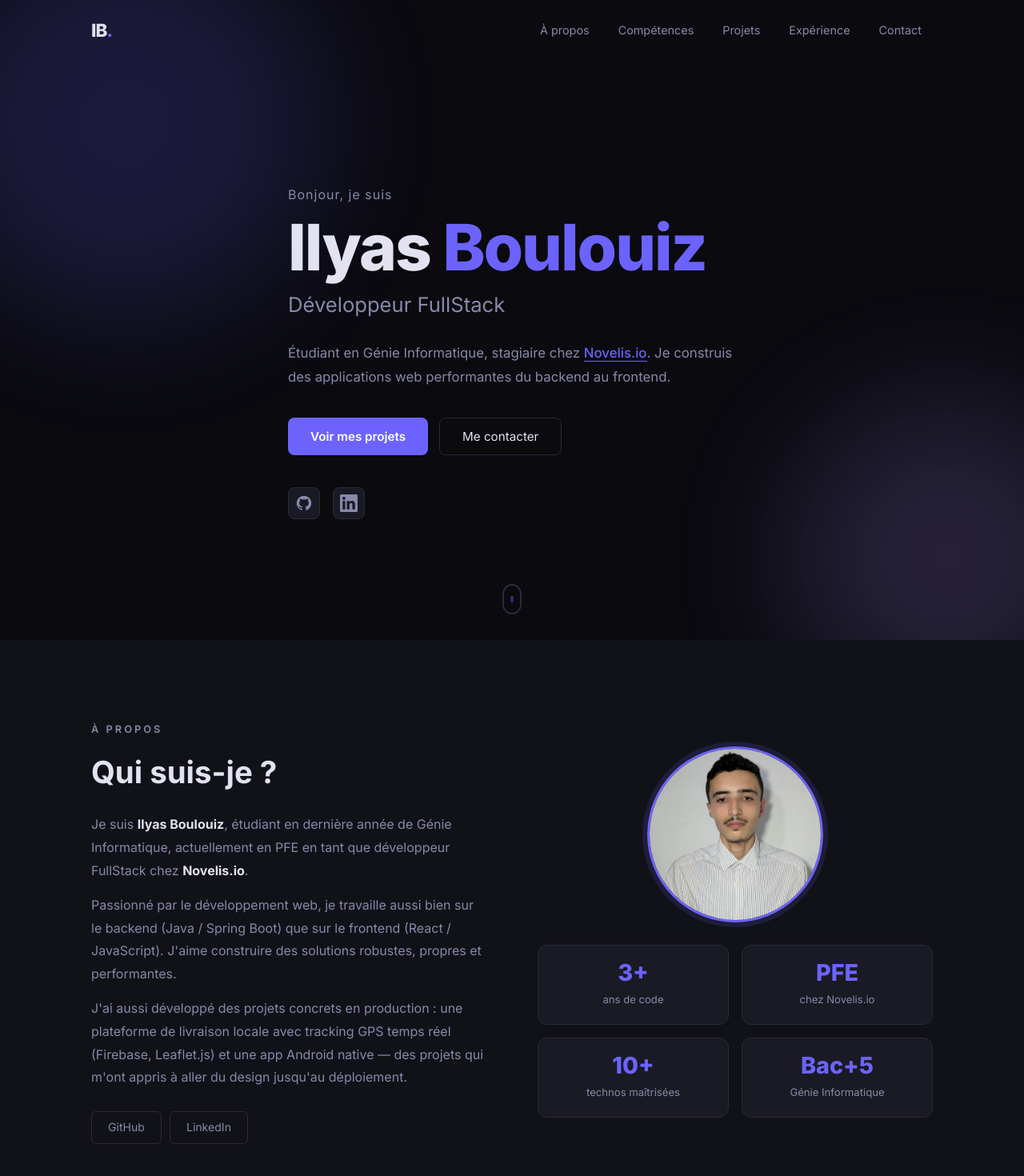
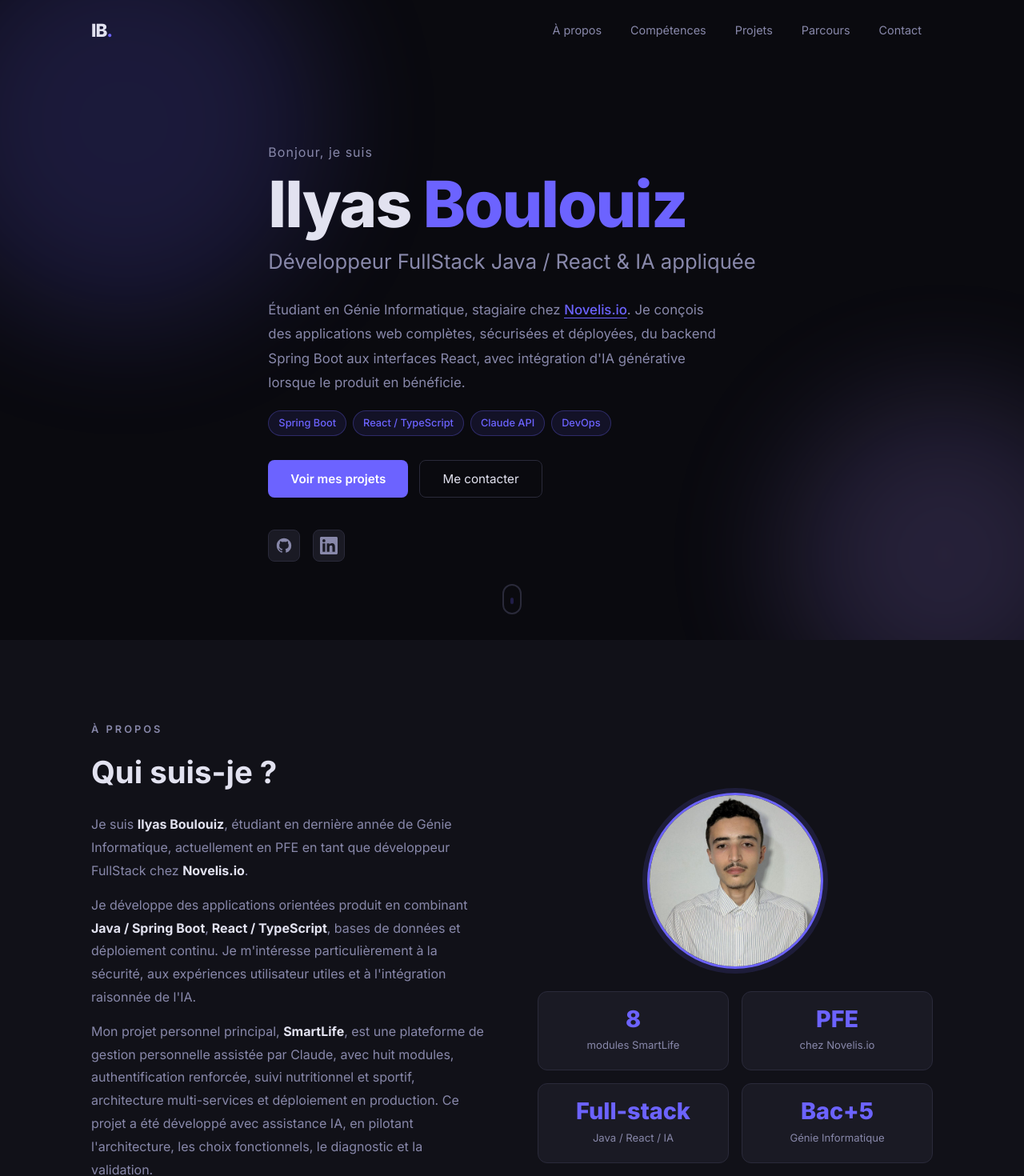
Before and after one commit to ilyas8888/ilyas8888.github.io, a React (Vite) app: page / in a window 1280 px wide. Shown: the top 1470 px of the page at 80% size. Built offline with nearby package versions, Linux system fonts and the light colour scheme.

Commit message:
feat(portfolio): mettre en avant SmartLife et le profil full-stack IA

```diff
--- a/index.html
+++ b/index.html
@@ -4,8 +4,8 @@
     <meta charset="UTF-8" />
     <link rel="icon" type="image/svg+xml" href="/favicon.svg" />
     <meta name="viewport" content="width=device-width, initial-scale=1.0" />
-    <meta name="description" content="Portfolio d'Ilyas Boulouiz — Développeur FullStack (Java, Spring Boot, React)" />
-    <title>Ilyas Boulouiz — Développeur FullStack</title>
+    <meta name="description" content="Portfolio d'Ilyas Boulouiz - Développeur FullStack Java, React et IA appliquée. Découvrez SmartLife, plateforme personnelle intelligente." />
+    <title>Ilyas Boulouiz - Développeur FullStack Java / React & IA</title>
     <link rel="preconnect" href="https://fonts.googleapis.com" />
     <link rel="preconnect" href="https://fonts.gstatic.com" crossorigin />
     <link href="https://fonts.googleapis.com/css2?family=Inter:wght@400;500;600;700;800&display=swap" rel="stylesheet" />
--- a/src/components/About.jsx
+++ b/src/components/About.jsx
@@ -2,9 +2,9 @@ import './About.css'
 import photo from '../assets/ilyas.jpeg'
 
 const facts = [
-  { value: '3+', label: 'ans de code' },
+  { value: '8', label: 'modules SmartLife' },
   { value: 'PFE', label: 'chez Novelis.io' },
-  { value: '10+', label: 'technos maîtrisées' },
+  { value: 'Full-stack', label: 'Java / React / IA' },
   { value: 'Bac+5', label: 'Génie Informatique' },
 ]
 
@@ -21,14 +21,15 @@ export default function About() {
               actuellement en PFE en tant que développeur FullStack chez <strong>Novelis.io</strong>.
             </p>
             <p style={{ marginTop: '14px' }}>
-              Passionné par le développement web, je travaille aussi bien sur le backend (Java / Spring Boot)
-              que sur le frontend (React / JavaScript). J'aime construire des solutions robustes,
-              propres et performantes.
+              Je développe des applications orientées produit en combinant <strong>Java / Spring Boot</strong>,
+              <strong> React / TypeScript</strong>, bases de données et déploiement continu. Je m'intéresse
+              particulièrement à la sécurité, aux expériences utilisateur utiles et à l'intégration raisonnée de l'IA.
             </p>
             <p style={{ marginTop: '14px' }}>
-              J'ai aussi développé des projets concrets en production : une plateforme de livraison locale
-              avec tracking GPS temps réel (Firebase, Leaflet.js) et une app Android native — des projets
-              qui m'ont appris à aller du design jusqu'au déploiement.
+              Mon projet personnel principal, <strong>SmartLife</strong>, est une plateforme de gestion personnelle
+              assistée par Claude, avec huit modules, authentification renforcée, suivi nutritionnel et sportif,
+              architecture multi-services et déploiement en production. Ce projet a été développé avec assistance IA,
+              en pilotant l'architecture, les choix fonctionnels, le diagnostic et la validation.
             </p>
             <div className="about-btns" style={{ marginTop: '28px' }}>
               <a href="https://github.com/ilyas8888" target="_blank" rel="noreferrer" className="btn-outline-sm">
@@ -53,7 +54,6 @@ export default function About() {
               ))}
             </div>
           </div>
-
         </div>
       </div>
     </section>
--- a/src/components/Contact.jsx
+++ b/src/components/Contact.jsx
@@ -10,7 +10,7 @@ export default function Contact() {
   const submit = e => {
     e.preventDefault()
     // Ouvre le client email avec les infos pré-remplies
-    const subject = encodeURIComponent(`Portfolio — Message de ${form.name}`)
+    const subject = encodeURIComponent(`Portfolio - Message de ${form.name}`)
     const body = encodeURIComponent(`${form.message}\n\nDe : ${form.name}\nEmail : ${form.email}`)
     window.location.href = `mailto:ilyassboulouiz@outlook.com?subject=${subject}&body=${body}`
     setSent(true)
@@ -20,12 +20,12 @@ export default function Contact() {
     <section id="contact">
       <div className="container">
         <p className="section-label">Contact</p>
-        <h2 className="section-title">Travaillons ensemble</h2>
-        <p className="section-sub">Une question, une opportunité ? Je suis disponible.</p>
+        <h2 className="section-title">Échangeons sur un projet ou une opportunité</h2>
+        <p className="section-sub">Développement full-stack, Java / React, intégration IA ou stage de fin d'études.</p>
         <div className="contact-grid fade-in">
           <div className="contact-info">
             <h3>Me contacter</h3>
-            <p>N'hésite pas à me contacter pour toute opportunité professionnelle, collaboration ou simple échange.</p>
+            <p>Je suis disponible pour discuter d'une opportunité professionnelle, d'une collaboration technique ou de SmartLife et de ses choix d'architecture.</p>
             <div className="contact-links">
               <a href="https://github.com/ilyas8888" target="_blank" rel="noreferrer" className="contact-link">
                 <svg viewBox="0 0 24 24" fill="currentColor" width="20" height="20"><path d="M12 2C6.477 2 2 6.484 2 12.017c0 4.425 2.865 8.18 6.839 9.504.5.092.682-.217.682-.483 0-.237-.008-.868-.013-1.703-2.782.605-3.369-1.343-3.369-1.343-.454-1.158-1.11-1.466-1.11-1.466-.908-.62.069-.608.069-.608 1.003.07 1.531 1.032 1.531 1.032.892 1.53 2.341 1.088 2.91.832.092-.647.35-1.088.636-1.338-2.22-.253-4.555-1.113-4.555-4.951 0-1.093.39-1.988 1.029-2.688-.103-.253-.446-1.272.098-2.65 0 0 .84-.27 2.75 1.026A9.564 9.564 0 0112 6.844c.85.004 1.705.115 2.504.337 1.909-1.296 2.747-1.027 2.747-1.027.546 1.379.202 2.398.1 2.651.64.7 1.028 1.595 1.028 2.688 0 3.848-2.339 4.695-4.566 4.943.359.309.678.92.678 1.855 0 1.338-.012 2.419-.012 2.747 0 .268.18.58.688.482A10.019 10.019 0 0022 12.017C22 6.484 17.522 2 12 2z"/></svg>
--- a/src/components/Experience.jsx
+++ b/src/components/Experience.jsx
@@ -5,23 +5,31 @@ const items = [
     type: 'work',
     title: 'Stagiaire Développeur FullStack',
     org: 'Novelis.io',
-    period: '2026 — Présent',
-    desc: 'PFE : Développement d\'applications web avec Java/Spring Boot côté backend et React côté frontend. Travail en équipe agile sur des projets clients.',
-    tags: ['Java', 'Spring Boot', 'React', 'PostgreSQL'],
+    period: '2026 - Présent',
+    desc: 'PFE : développement d\'applications web avec Java/Spring Boot et React, contribution dans un environnement professionnel agile et montée en compétence sur la conception full-stack.',
+    tags: ['Java', 'Spring Boot', 'React', 'PostgreSQL', 'Agile'],
+  },
+  {
+    type: 'project',
+    title: 'SmartLife - Projet personnel full-stack assisté par IA',
+    org: 'Projet personnel · Démo en ligne et code source GitHub',
+    period: '2026',
+    desc: 'Conception et développement d\'une plateforme de gestion personnelle à 8 modules : service IA FastAPI/Claude, backend Spring Boot sécurisé, frontend React, nutrition intelligente, programmes sportifs, CI/CD et observabilité.',
+    tags: ['React', 'Spring Boot', 'FastAPI', 'Claude API', 'Keycloak', 'Docker', 'CI/CD'],
   },
   {
     type: 'edu',
-    title: 'Diplôme d\'Ingénieur — Génie Informatique',
+    title: 'Diplôme d\'Ingénieur - Génie Informatique',
     org: 'École d\'ingénieurs',
-    period: '2023 — 2026',
+    period: '2023 - 2026',
     desc: 'Formation en génie logiciel, algorithmes, bases de données, réseaux et développement web/mobile.',
     tags: ['Informatique', 'Génie Logiciel', 'IA', 'DevOps'],
   },
   {
     type: 'edu',
-    title: 'Diplôme Technicien Spécialisé (BTS) — Développement Informatique',
+    title: 'Diplôme Technicien Spécialisé (BTS) - Développement Informatique',
     org: 'BTS',
-    period: '2021 — 2023',
+    period: '2021 - 2023',
     desc: 'Formation pratique en développement informatique, programmation, bases de données et conception d\'applications.',
     tags: ['Développement', 'Programmation', 'Bases de données'],
   },
@@ -38,7 +46,7 @@ export default function Experience() {
           {items.map((item, i) => (
             <div className="timeline-item fade-in" key={i} style={{ transitionDelay: `${i * 0.15}s` }}>
               <div className="timeline-dot">
-                {item.type === 'work' ? (
+                {item.type === 'work' || item.type === 'project' ? (
                   <svg viewBox="0 0 24 24" fill="none" stroke="currentColor" strokeWidth="2" width="14" height="14">
                     <rect x="2" y="7" width="20" height="14" rx="2"/><path d="M16 7V5a2 2 0 00-2-2h-4a2 2 0 00-2 2v2"/>
                   </svg>
--- a/src/components/Footer.jsx
+++ b/src/components/Footer.jsx
@@ -6,7 +6,7 @@ export default function Footer() {
       <div className="container footer-inner">
         <span className="footer-logo">IB<span>.</span></span>
         <p className="footer-text">
-          Développé par <strong>Ilyas Boulouiz</strong> — React + Vite
+          <strong>Ilyas Boulouiz</strong> - Full-stack Java / React & IA appliquée
         </p>
         <div className="footer-socials">
           <a href="https://github.com/ilyas8888" target="_blank" rel="noreferrer">GitHub</a>
--- a/src/components/Hero.css
+++ b/src/components/Hero.css
@@ -65,6 +65,21 @@
   font-size: 1.05rem;
   margin-bottom: 36px;
   line-height: 1.8;
+}
+.hero-focus {
+  display: flex;
+  flex-wrap: wrap;
+  gap: 8px;
+  margin: -16px 0 30px;
+}
+.hero-focus span {
+  border: 1px solid rgba(108,99,255,0.3);
+  background: rgba(108,99,255,0.1);
+  color: var(--accent);
+  border-radius: 999px;
+  padding: 5px 12px;
+  font-size: 0.8rem;
+  font-weight: 500;
 }
 .novelis-link {
   color: var(--accent);
--- a/src/components/Hero.jsx
+++ b/src/components/Hero.jsx
@@ -9,11 +9,18 @@ export default function Hero() {
       <div className="container hero-content">
         <p className="hero-greeting">Bonjour, je suis</p>
         <h1 className="hero-name">Ilyas <span>Boulouiz</span></h1>
-        <h2 className="hero-title">Développeur FullStack</h2>
+        <h2 className="hero-title">Développeur FullStack Java / React & IA appliquée</h2>
         <p className="hero-desc">
           Étudiant en Génie Informatique, stagiaire chez <a href="https://novelis.io" target="_blank" rel="noreferrer" className="novelis-link">Novelis.io</a>.
-          Je construis des applications web performantes du backend au frontend.
+          Je conçois des applications web complètes, sécurisées et déployées, du backend Spring Boot
+          aux interfaces React, avec intégration d'IA générative lorsque le produit en bénéficie.
         </p>
+        <div className="hero-focus">
+          <span>Spring Boot</span>
+          <span>React / TypeScript</span>
+          <span>Claude API</span>
+          <span>DevOps</span>
+        </div>
         <div className="hero-btns">
           <button className="btn-primary" onClick={() => document.getElementById('projects')?.scrollIntoView({ behavior: 'smooth' })}>
             Voir mes projets
--- a/src/components/Navbar.jsx
+++ b/src/components/Navbar.jsx
@@ -1,8 +1,8 @@
 import { useState, useEffect } from 'react'
 import './Navbar.css'
 
-const links = ['À propos', 'Compétences', 'Projets', 'Expérience', 'Contact']
-const ids    = ['about',    'skills',       'projects', 'experience', 'contact']
+const links = ['À propos', 'Compétences', 'Projets', 'Parcours', 'Contact']
+const ids = ['about', 'skills', 'projects', 'experience', 'contact']
 
 export default function Navbar() {
   const [scrolled, setScrolled] = useState(false)
--- a/src/components/Projects.css
+++ b/src/components/Projects.css
@@ -35,6 +35,25 @@
   transition: border-color 0.2s, transform 0.2s;
 }
 .project-card:hover { border-color: var(--accent); transform: translateY(-4px); }
+.project-card.featured {
+  grid-column: 1 / -1;
+  position: relative;
+  padding: 32px;
+  border-color: rgba(108,99,255,0.4);
+  background: linear-gradient(135deg, rgba(108,99,255,0.09), var(--bg3) 48%);
+}
+.project-featured-badge {
+  position: absolute;
+  top: -12px;
+  left: 24px;
+  background: var(--accent);
+  color: #fff;
+  border-radius: 999px;
+  padding: 5px 14px;
+  font-size: 0.75rem;
+  font-weight: 600;
+  letter-spacing: 0.03em;
+}
 
 .project-top { display: flex; justify-content: space-between; align-items: flex-start; }
 .project-links { display: flex; gap: 12px; }
@@ -42,7 +61,53 @@
 .project-links a:hover { color: var(--accent); }
 
 .project-title { font-size: 1.1rem; font-weight: 600; }
+.project-card.featured .project-title { font-size: 1.45rem; }
+.project-subtitle {
+  color: var(--accent);
+  font-size: 0.92rem;
+  font-weight: 500;
+  margin-top: -6px;
+}
 .project-desc { color: var(--text2); font-size: 0.9rem; line-height: 1.7; flex: 1; }
+.project-card.featured .project-desc { max-width: 850px; }
+.project-highlights {
+  list-style: none;
+  display: grid;
+  gap: 8px;
+  margin: 4px 0 2px;
+}
+.project-highlights li {
+  position: relative;
+  padding-left: 18px;
+  color: var(--text2);
+  font-size: 0.87rem;
+  line-height: 1.55;
+}
+.project-highlights li::before {
+  content: '';
+  position: absolute;
+  left: 0;
+  top: 9px;
+  width: 7px;
+  height: 7px;
+  border-radius: 50%;
+  background: var(--accent);
+}
+.project-stats { display: flex; flex-wrap: wrap; gap: 8px; margin: 6px 0 2px; }
+.project-stats span {
+  border: 1px solid var(--border);
+  background: var(--bg2);
+  color: var(--text);
+  padding: 7px 12px;
+  border-radius: 999px;
+  font-size: 0.78rem;
+  font-weight: 500;
+}
+.project-note {
+  color: var(--text2);
+  font-size: 0.8rem;
+  font-style: italic;
+}
 
 .project-tags { display: flex; flex-wrap: wrap; gap: 6px; }
 .project-tags span {
@@ -65,3 +130,8 @@
   transition: 0.2s;
 }
 .btn-outline-lg:hover { border-color: var(--accent); color: var(--accent); }
+
+@media (max-width: 640px) {
+  .project-card.featured { padding: 28px 20px 22px; }
+  .project-card.featured .project-title { font-size: 1.25rem; }
+}
--- a/src/components/Projects.jsx
+++ b/src/components/Projects.jsx
@@ -4,9 +4,18 @@ import './Projects.css'
 const projects = [
   {
     title: 'SmartLife',
-    desc: 'Plateforme de gestion personnelle intelligente propulsée par Claude AI (Anthropic). L\'utilisateur décrit sa journée en langage naturel et l\'IA extrait automatiquement tâches, rappels, notes, contacts, journal alimentaire, journal personnel et séances de sport. Dashboard accueil avec stats, mode sombre/clair, auth JWT + OAuth2 Keycloak, déployé en production.',
-    tags: ['Java', 'Spring Boot', 'Spring Security', 'React', 'TypeScript', 'Python', 'FastAPI', 'Claude AI', 'PostgreSQL', 'Docker', 'JWT', 'Keycloak', 'TailwindCSS', 'Flyway'],
+    subtitle: 'Plateforme personnelle intelligente · Full-stack & IA',
+    desc: 'Application web de gestion du quotidien structurée autour de 8 modules : tâches, rappels, notes, contacts, agenda, journal, alimentation et sport. Une saisie en langage naturel est analysée par Claude pour créer automatiquement les informations pertinentes.',
+    highlights: [
+      'Nutrition avancée : macros, portions USDA, cache PostgreSQL et autocomplétion intelligente.',
+      'Sport enrichi : programmes, séances guidées, progression, records et guide d’exercices.',
+      'Sécurité & production : JWT/refresh, OAuth2 Keycloak, OTP Brevo, CI/CD, SonarCloud et Sentry.',
+    ],
+    stats: ['8 modules', '3 services', '16 migrations Flyway'],
+    note: 'Projet personnel développé avec assistance IA.',
+    tags: ['React', 'TypeScript', 'Spring Boot', 'FastAPI', 'Claude API', 'PostgreSQL', 'pgvector', 'Keycloak', 'Docker', 'GitHub Actions'],
     category: 'Fullstack',
+    featured: true,
     github: 'https://github.com/ilyas8888/smart-life',
     demo: 'https://ilyas8888.github.io/smart-life/',
   },
@@ -52,7 +61,8 @@ export default function Projects() {
 
         <div className="projects-grid">
           {filtered.map((p, i) => (
-            <div className="project-card fade-in" key={p.title} style={{ transitionDelay: `${i * 0.1}s` }}>
+            <div className={`project-card fade-in ${p.featured ? 'featured' : ''}`} key={p.title} style={{ transitionDelay: `${i * 0.1}s` }}>
+              {p.featured && <span className="project-featured-badge">Projet phare</span>}
               <div className="project-top">
                 <div className="project-folder">
                   <svg width="40" height="40" viewBox="0 0 24 24" fill="none" stroke="var(--accent)" strokeWidth="1.5">
@@ -84,7 +94,19 @@ export default function Projects() {
                 </div>
               </div>
               <h3 className="project-title">{p.title}</h3>
+              {p.subtitle && <p className="project-subtitle">{p.subtitle}</p>}
               <p className="project-desc">{p.desc}</p>
+              {p.highlights && (
+                <ul className="project-highlights">
+                  {p.highlights.map(item => <li key={item}>{item}</li>)}
+                </ul>
+              )}
+              {p.stats && (
+                <div className="project-stats">
+                  {p.stats.map(stat => <span key={stat}>{stat}</span>)}
+                </div>
+              )}
+              {p.note && <p className="project-note">{p.note}</p>}
               <div className="project-tags">
                 {p.tags.map(t => <span key={t}>{t}</span>)}
               </div>
--- a/src/components/Skills.jsx
+++ b/src/components/Skills.jsx
@@ -3,28 +3,28 @@ import './Skills.css'
 const categories = [
   {
     name: 'Backend',
-    icon: '⚙️',
-    skills: ['Java', 'Spring Boot', 'Spring Security', 'Python', 'FastAPI', 'C', 'C++'],
+    icon: 'API',
+    skills: ['Java 17', 'Spring Boot', 'Spring Security', 'JPA', 'WebClient', 'Python', 'FastAPI', 'REST API'],
   },
   {
     name: 'Frontend',
-    icon: '',
-    skills: ['React', 'Angular', 'TypeScript', 'JavaScript', 'TailwindCSS', 'HTML5', 'CSS3', 'Leaflet.js'],
+    icon: 'UI',
+    skills: ['React', 'TypeScript', 'TanStack Query', 'TailwindCSS', 'Vite', 'JavaScript', 'Angular', 'Leaflet.js'],
   },
   {
     name: 'Bases de données',
-    icon: '️',
-    skills: ['PostgreSQL', 'SQL Server', 'MySQL', 'MongoDB', 'Firebase'],
+    icon: 'DB',
+    skills: ['PostgreSQL', 'Flyway', 'pgvector', 'SQL', 'Firebase', 'MySQL', 'MongoDB'],
   },
   {
     name: 'Outils & DevOps',
-    icon: '️',
-    skills: ['Git', 'GitHub', 'GitLab', 'Docker', 'REST API', 'Maven', 'Vite', 'Android Studio', 'VS Code', 'IntelliJ'],
+    icon: 'Ops',
+    skills: ['Git', 'GitHub Actions', 'Docker', 'Maven', 'Hugging Face Spaces', 'GitHub Pages', 'SonarCloud', 'Sentry'],
   },
   {
     name: 'Intelligence Artificielle',
-    icon: '🤖',
-    skills: ['Claude AI', 'Anthropic SDK', 'Prompt Engineering', 'RAG'],
+    icon: 'AI',
+    skills: ['Claude API', 'Anthropic SDK', 'Prompt Engineering', 'Structured Extraction', 'AI-assisted Development', 'Embeddings'],
   },
 ]
 
```
